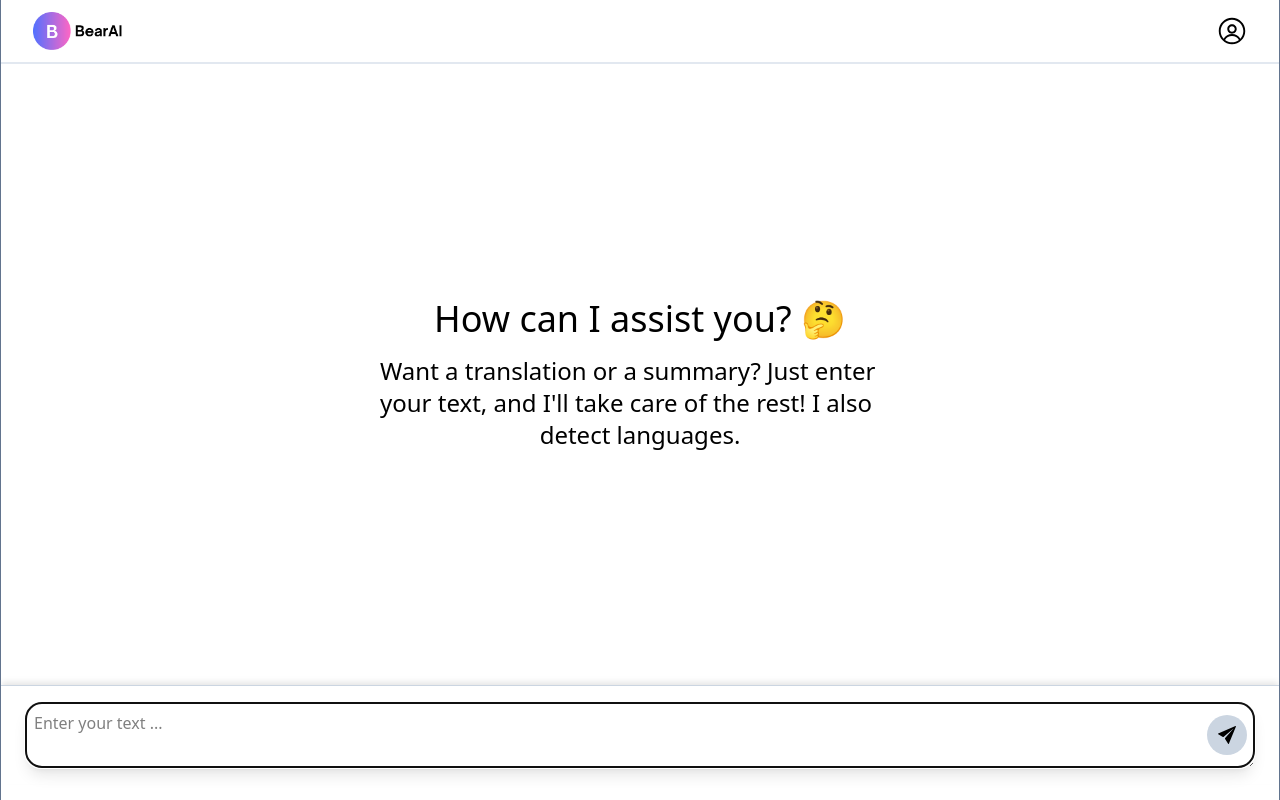
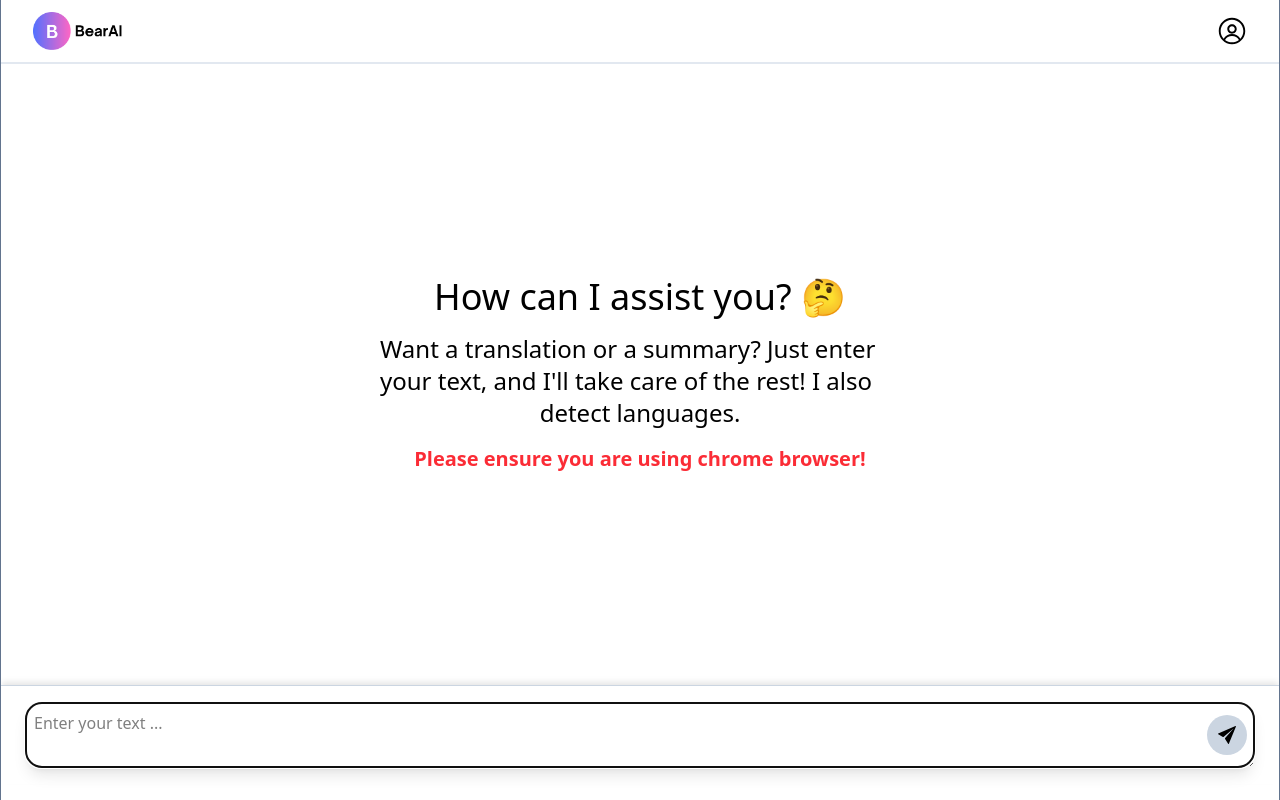
Before and after one commit to J9-tops/hng12-stage3-ai-text-processor, a React (Vite) app: page / in a window 1280 px wide. Built offline with nearby package versions, Linux system fonts and the light colour scheme.

Commit message:
chore: added a requirement message

```diff
--- a/src/components/ChatArea.tsx
+++ b/src/components/ChatArea.tsx
@@ -30,6 +30,9 @@
             Want a translation or a summary? Just enter your text, and I'll take
             care of the rest! I also detect languages.
           </p>
+          <p className="text-xl font-bold text-red-500">
+            Please ensure you are using chrome browser!
+          </p>
         </div>
       )}
     </section>
```
